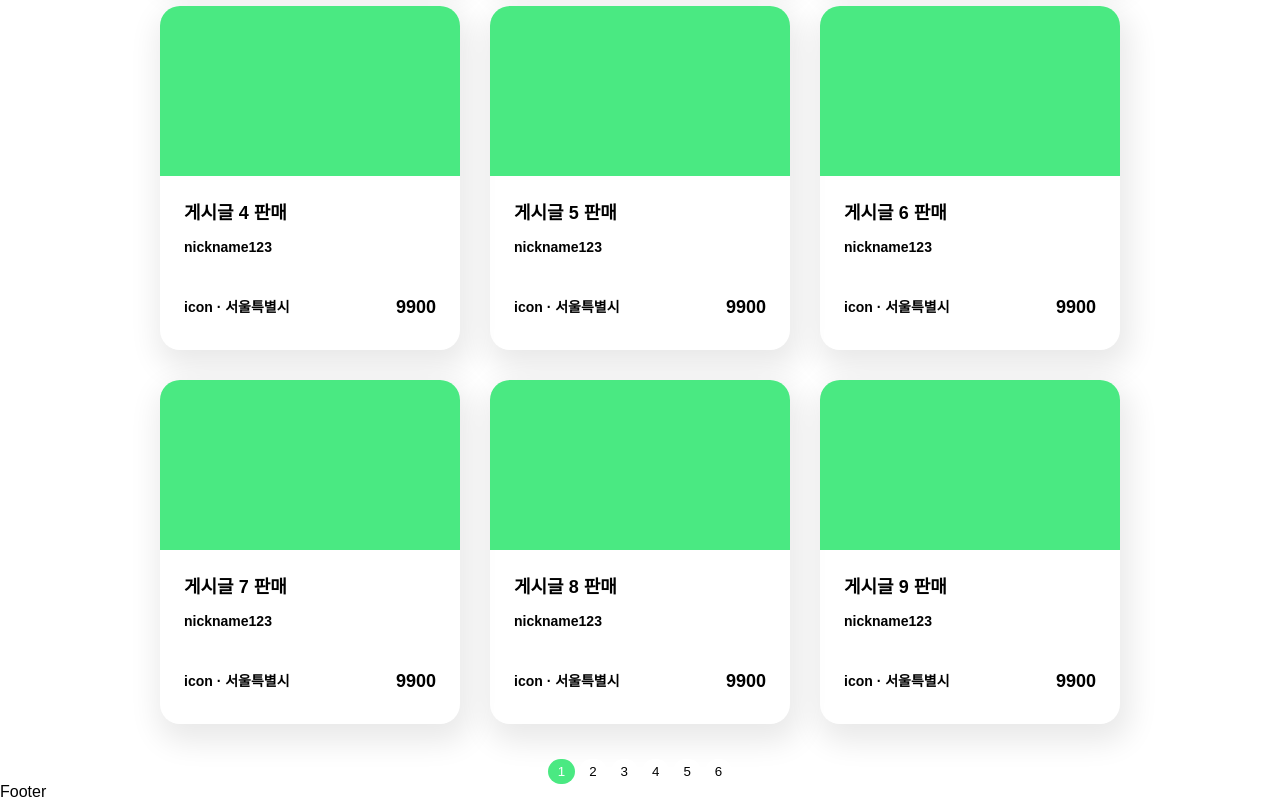
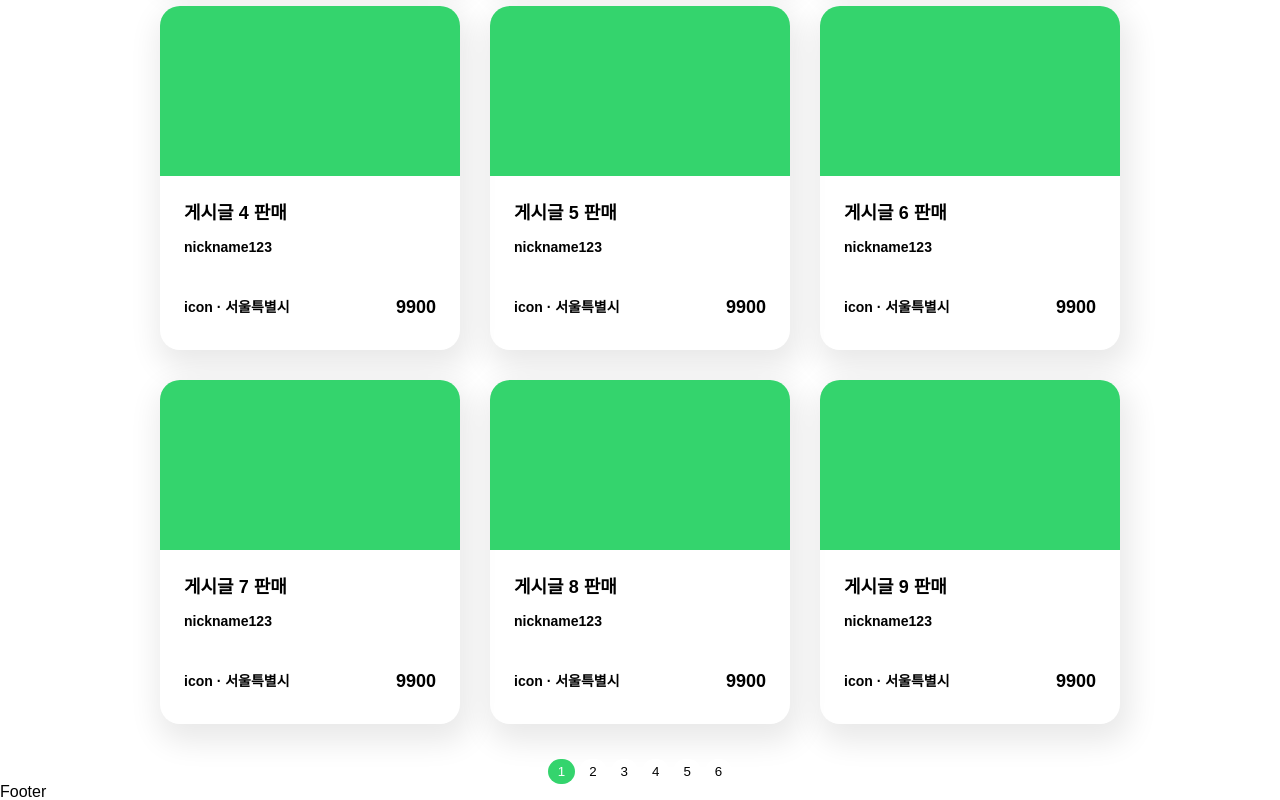
Before and after one commit to soolovepat/second-hand-frontend, a React (Create React App) app: page / in a window 1280 px wide. Shown: the part 956-1756 px from the top of the page. Built offline with nearby package versions, Linux system fonts and the light colour scheme; data requests are answered from the project's data file; the HTML template or start-up script is replaced by a standard one.

Commit message:
style: change color

```diff
--- a/src/components/common/Category.js
+++ b/src/components/common/Category.js
@@ -33,12 +33,12 @@ const CategoryBlock = styled.ul`
   margin-top: 100px;
 
   & li:hover {
-    background-color: #4ae982;
+    background-color: #34d46d;
     color: #ffffff;
   }
 
   & .active {
-    background-color: #4ae982;
+    background-color: #34d46d;
     color: #ffffff;
   }
 
--- a/src/components/common/List.js
+++ b/src/components/common/List.js
@@ -50,7 +50,7 @@ const ListBlock = styled.div`
     display: block;
     width: 100%;
     height: 170px;
-    background-color: #4ae982;
+    background-color: #34d46d;
   }
 
   strong {
--- a/src/components/common/Pagenation.js
+++ b/src/components/common/Pagenation.js
@@ -63,12 +63,12 @@ const PageNumber = styled.button`
   cursor: pointer;
 
   &:hover {
-    background-color: #4ae982;
+    background-color: #34d46d;
     color: #fff;
   }
 
   &.active {
-    background-color: #4ae982;
+    background-color: #34d46d;
     color: #fff;
   }
 `;
```
Also changed, not shown: src/assets/logo/second-hand-logo.png.
